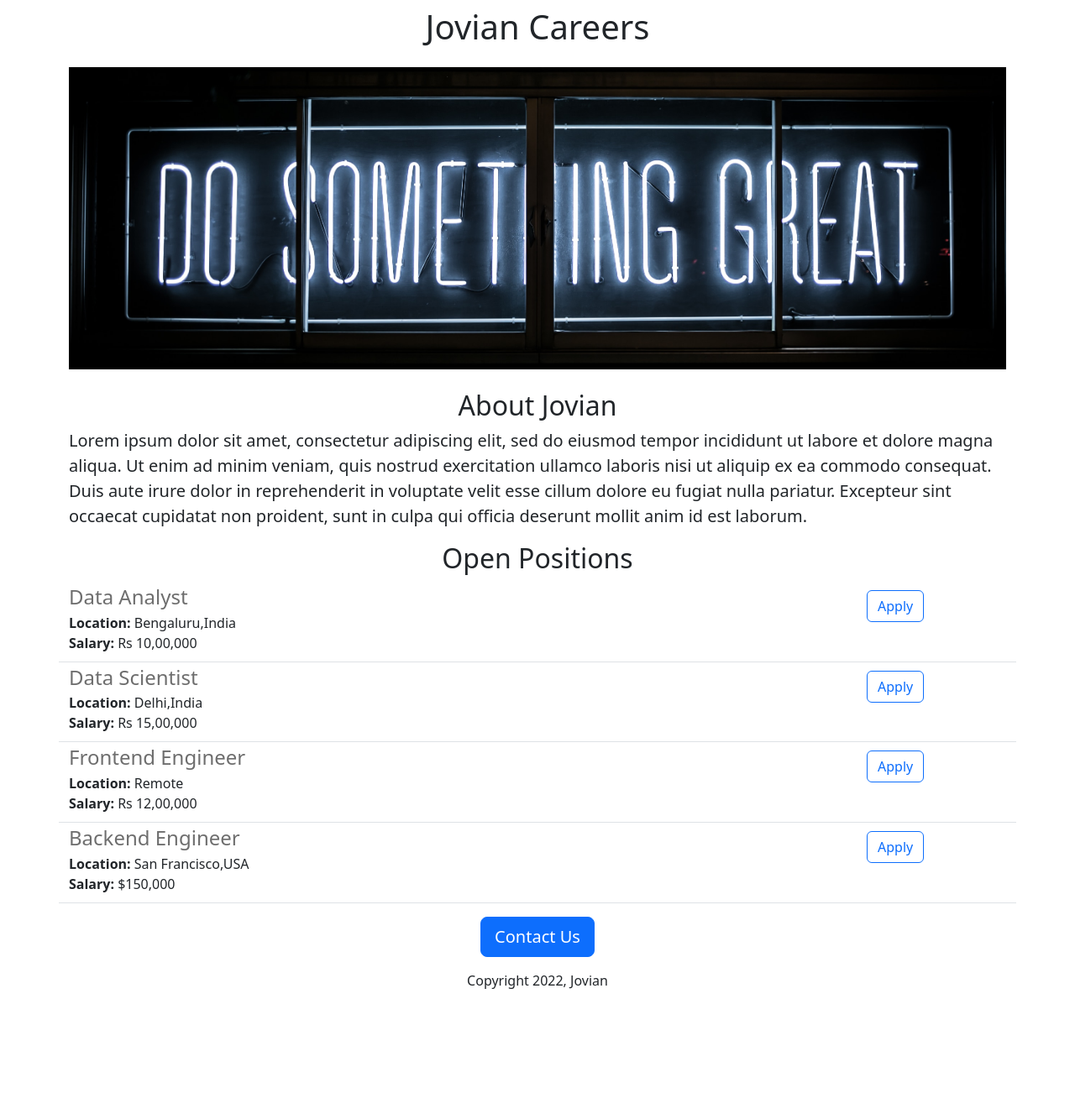
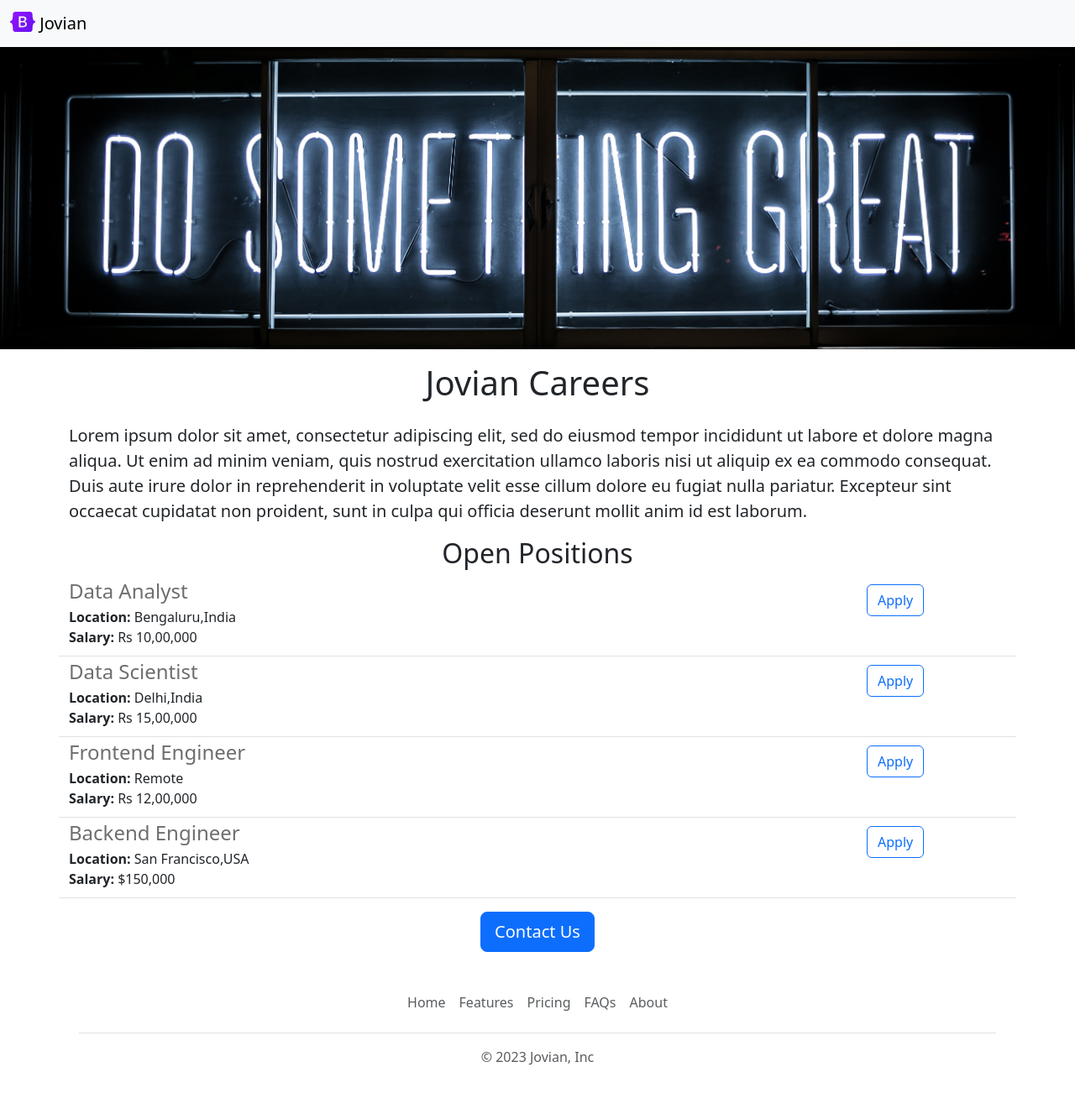
Before and after one commit to Vinayakgos/sample-website-interface, a Flask app: page / in a window 1280 px wide. Shown: the whole page at 84% size. Before the commit the page ends 1178 px from the top, so only its background shows below. Run offline with Flask 3, Linux system fonts and the light colour scheme.

Commit message:
functional and aesthetic changes

```diff
--- /dev/null
+++ b/templates/footer.html
@@ -0,0 +1,12 @@
+<div class="container">
+  <footer class="py-3 my-4">
+    <ul class="nav justify-content-center border-bottom pb-3 mb-3">
+      <li class="nav-item"><a href="#" class="nav-link px-2 text-body-secondary">Home</a></li>
+      <li class="nav-item"><a href="#" class="nav-link px-2 text-body-secondary">Features</a></li>
+      <li class="nav-item"><a href="#" class="nav-link px-2 text-body-secondary">Pricing</a></li>
+      <li class="nav-item"><a href="#" class="nav-link px-2 text-body-secondary">FAQs</a></li>
+      <li class="nav-item"><a href="#" class="nav-link px-2 text-body-secondary">About</a></li>
+    </ul>
+    <p class="text-center text-body-secondary">&copy; 2023 Jovian, Inc</p>
+  </footer>
+</div>
--- a/templates/home.html
+++ b/templates/home.html
@@ -19,10 +19,11 @@
   </head>
 
   <body>
+    {%include "nav.html"%}
+     <img class="img-fluid" id="banner" src="https://sample-website-interface--vinayakgoswamy1.repl.co/static/banner.jpg" >
     <div class="container">
-      <h1 class="text-center mt-2 mb-4">Jovian Careers</h1>
-      <img class="img-fluid" id="banner" src="https://sample-website-interface--vinayakgoswamy1.repl.co/static/banner.jpg" >
-      <h2 class="text-center mt-4 mb-2">About Jovian</h2>
+      <h1 class="text-center mt-3 mb-4">Jovian Careers</h1>
+
       <p class="lead">Lorem ipsum dolor sit amet, consectetur adipiscing elit, sed do eiusmod tempor incididunt ut labore et dolore magna aliqua. Ut enim ad minim veniam, quis nostrud exercitation ullamco laboris nisi ut aliquip ex ea commodo consequat. Duis aute irure dolor in reprehenderit in voluptate velit esse cillum dolore eu fugiat nulla pariatur. Excepteur sint occaecat cupidatat non proident, sunt in culpa qui officia deserunt mollit anim id est laborum.</p>
       <h2 class="text-center">Open Positions</h2>
 
@@ -35,10 +36,10 @@
 
       <div class="text-center">
       <button class="btn btn-primary btn-lg">Contact Us</button>
-        <p class="mt-3"> Copyright 2022, Jovian  </p>
+
       </div>
 
-
+    {% include "footer.html"%}
   </body>
 
 
--- /dev/null
+++ b/templates/nav.html
@@ -0,0 +1,10 @@
+<nav class="navbar bg-body-tertiary shadow-sm bg-white fixed-top">
+  <div class="container-fluid">
+    <a class="navbar-brand" href="#">
+      <img src="/static/bootstrap-logo.svg" alt="Logo" width="30" height="24" class="d-inline-block align-text-top">
+      Jovian
+    </a>
+  </div>
+</nav>
+<div style="height:56px" >
+</div>
```
Also changed, not shown: static/bootstrap-logo.svg (added).
